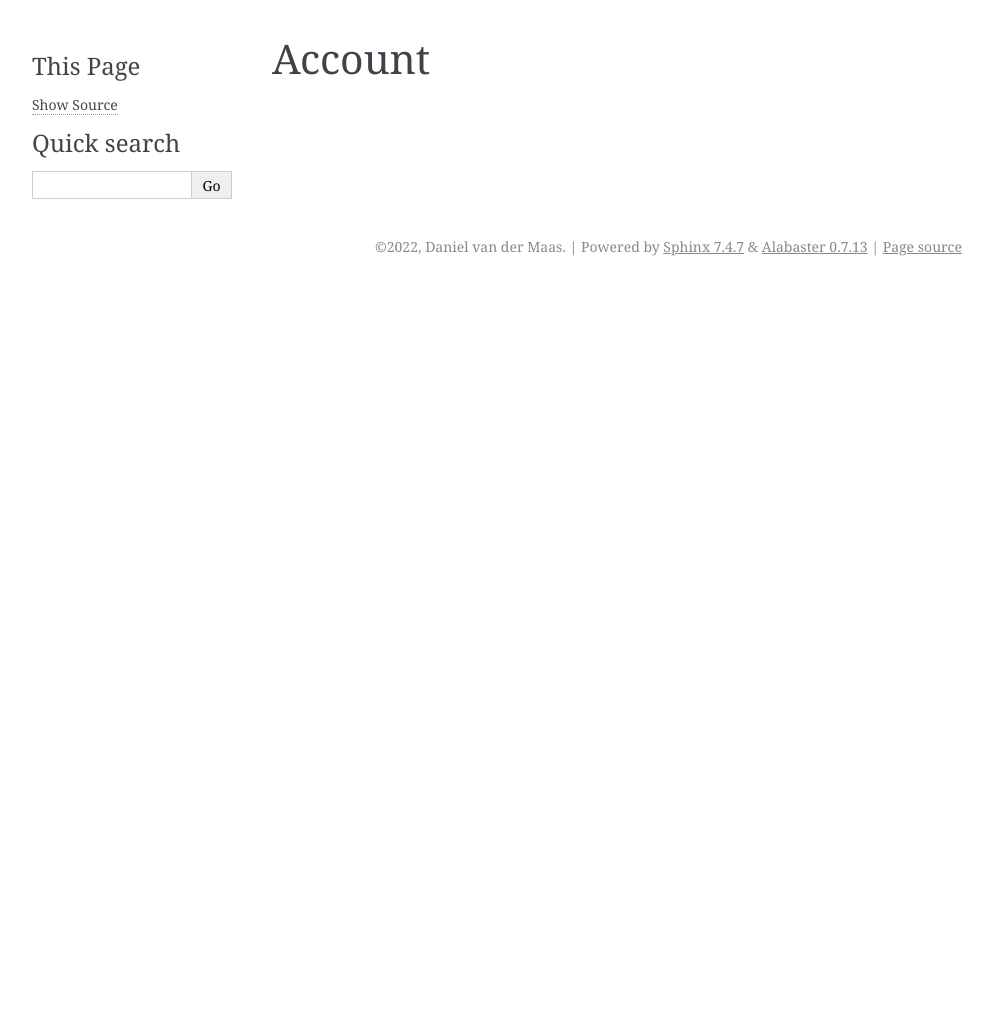
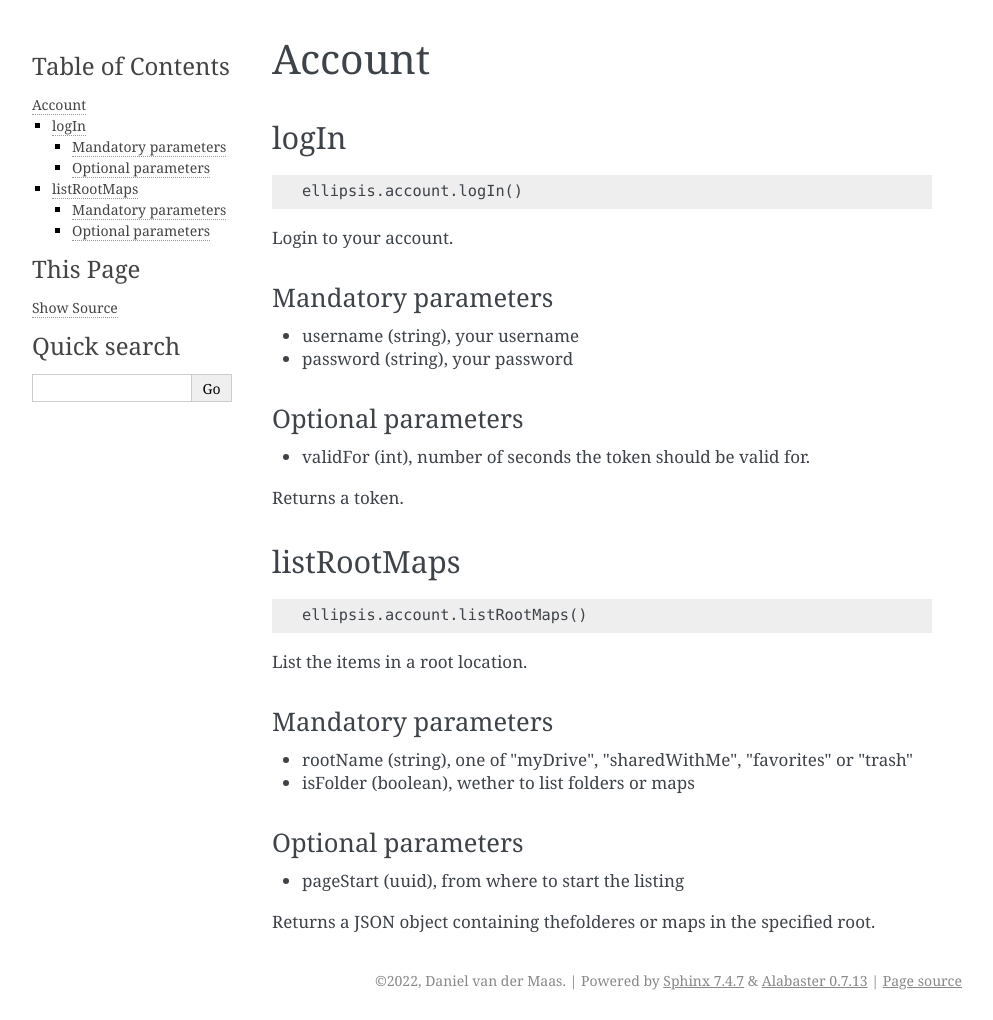
Before and after one commit to ellipsis-drive/python-package, a Sphinx documentation site: the page built from docs/account/index.md, in a window 1280 px wide. Shown: the whole page, without its empty margins (148-1141 px from the left). Built offline with Sphinx 7.4.7, drawn with Linux system fonts in a browser that asks for light colours; pages that are not in the unit, such as notebooks, are missing from menus; before the commit the page ends 900 px from its top, so only the background shows below that.

Commit message:
write some docs

```diff
--- a/docs/account/index.md
+++ b/docs/account/index.md
@@ -1 +1,35 @@
 # Account
+
+## logIn
+
+    ellipsis.account.logIn()
+
+Login to your account.
+
+### Mandatory parameters
+
+- username (string), your username
+- password (string), your password
+
+### Optional parameters
+
+- validFor (int), number of seconds the token should be valid for.
+
+Returns a token.
+
+## listRootMaps
+
+    ellipsis.account.listRootMaps()
+
+List the items in a root location.
+
+### Mandatory parameters
+
+- rootName (string), one of "myDrive", "sharedWithMe", "favorites" or "trash"
+- isFolder (boolean), wether to list folders or maps
+
+### Optional parameters
+
+- pageStart (uuid), from where to start the listing
+
+Returns a JSON object containing thefolderes or maps in the specified root.
```
Also changed, not shown: docs/path/hashtags/index.md (+32 -0 lines).
